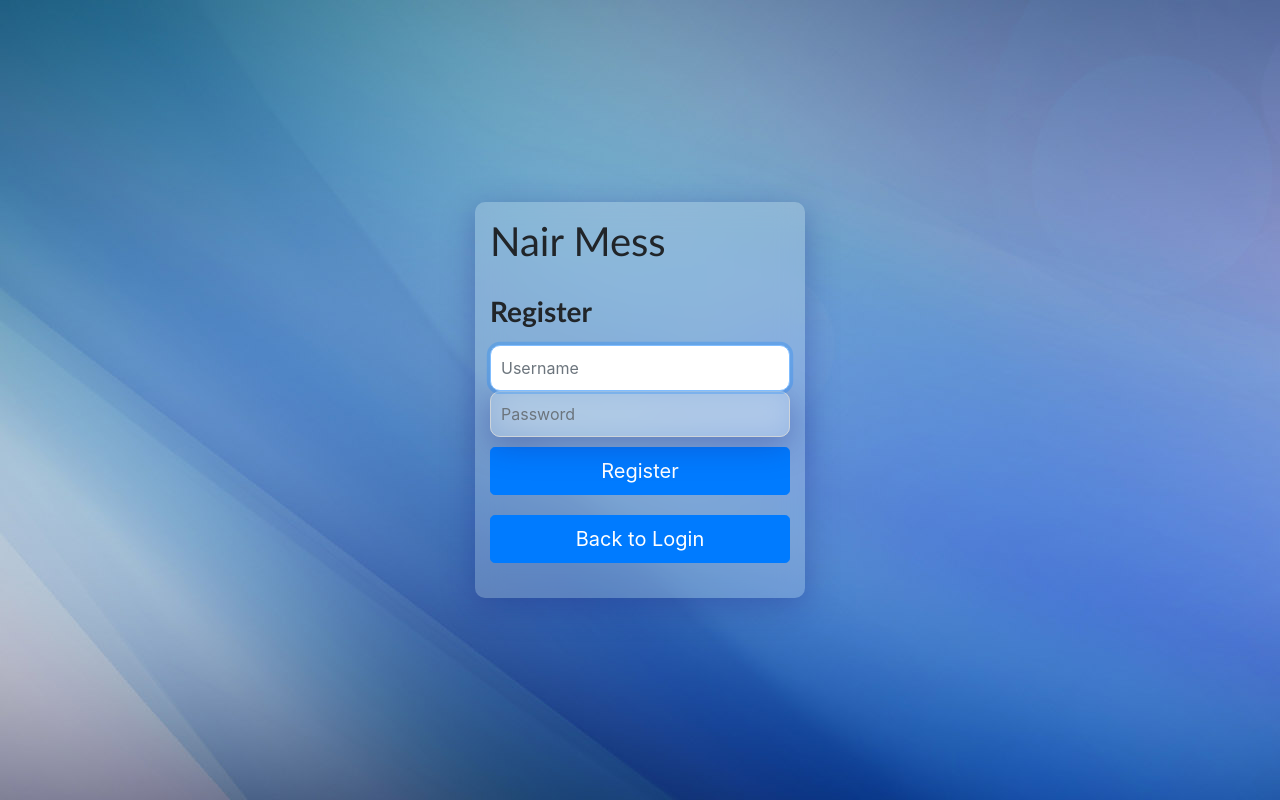
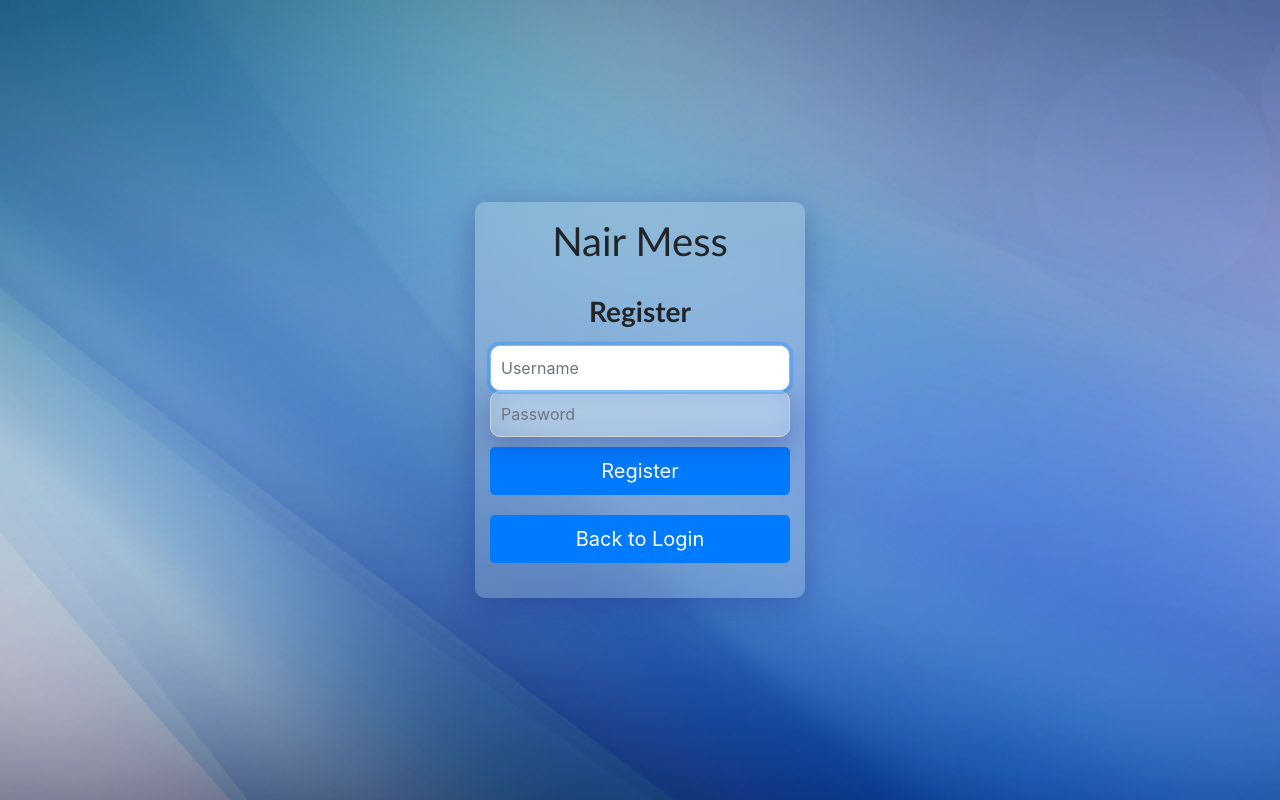
Before and after one commit to Batch-1AAAA/hotel_reservation, a Flask app: page /register in a window 1280 px wide. Run offline with Flask 3, Linux system fonts and the light colour scheme; some libraries are stand-ins or nearby versions.

Commit message:
fix text alignment

```diff
--- a/templates/register.html
+++ b/templates/register.html
@@ -37,7 +37,7 @@
         }
     </style>
 </head>
-<body>
+<body class="text-center">
 <div class="container">
     <div class="form-signin">
         <h1>Nair Mess</h1>
```
